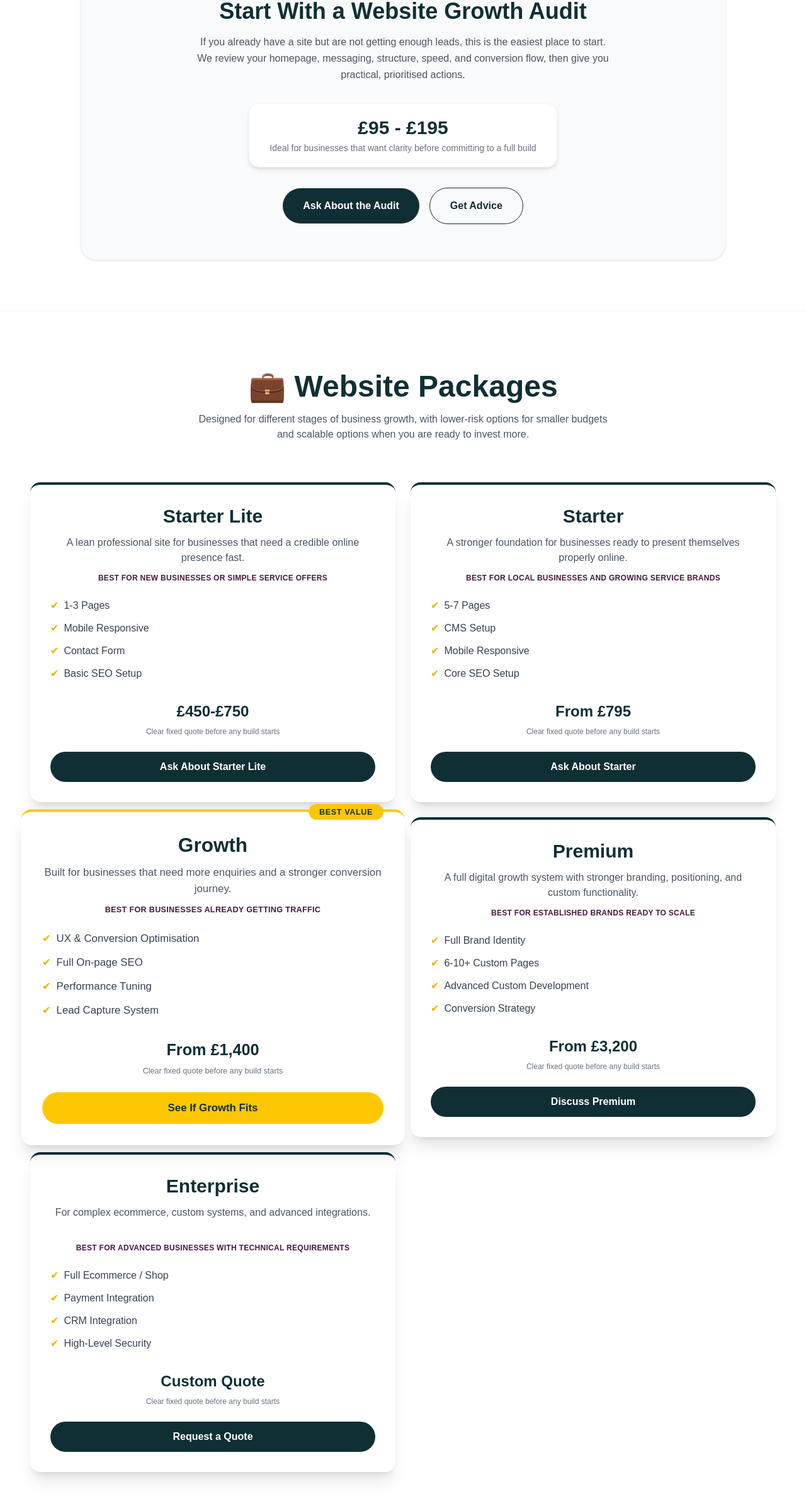
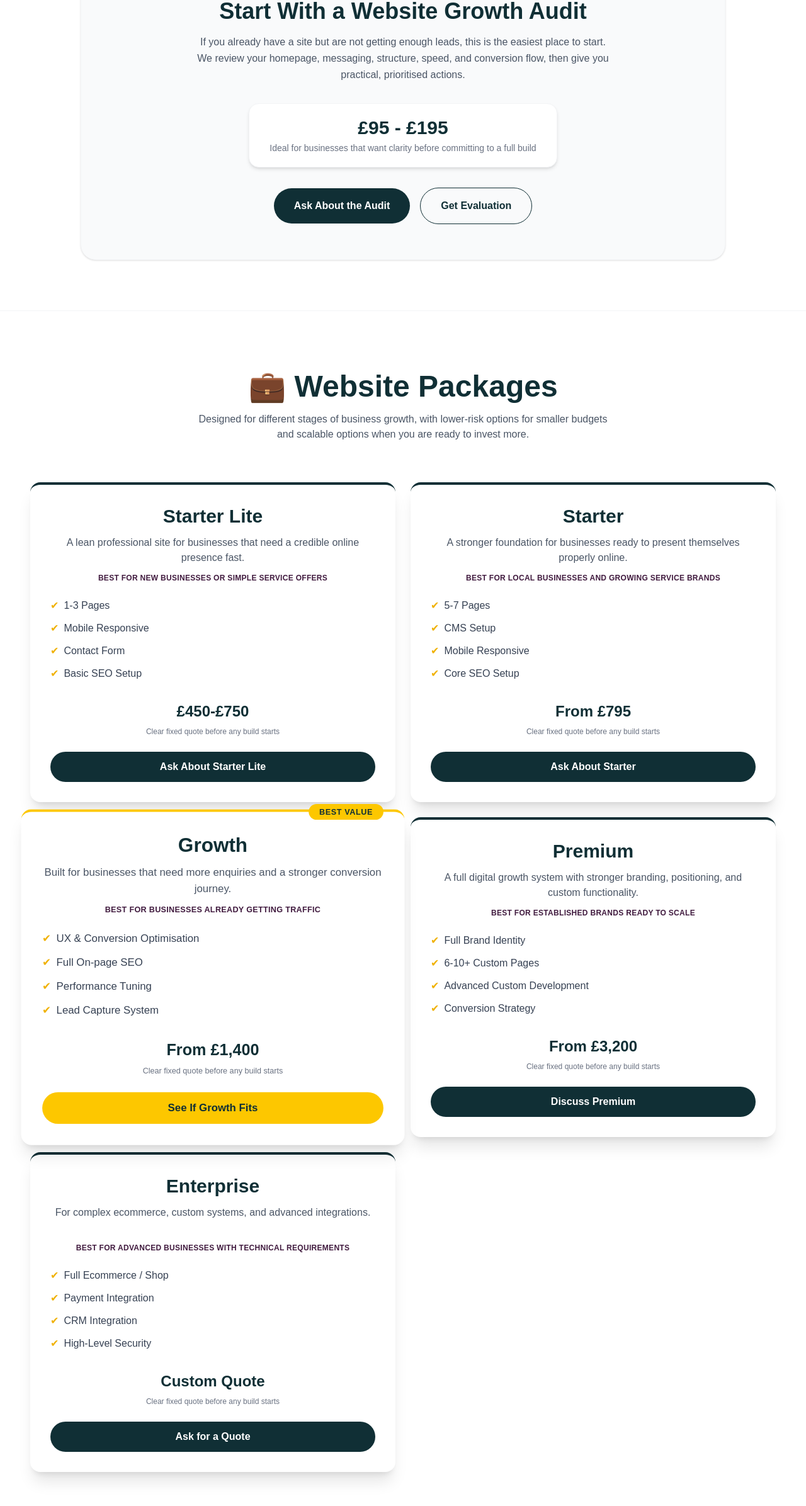
Before and after one commit to Getu4ever/karoldigital-site, a Next.js app: page /pricing in a window 1280 px wide. Shown: the part 1464-3856 px from the top of the page at 63% size. Built offline with nearby package versions, Linux system fonts and the light colour scheme.

Commit message:
pricing page button updated

```diff
--- a/app/pricing/page.tsx
+++ b/app/pricing/page.tsx
@@ -223,7 +223,7 @@ export default function PricingPage() {
                 href="/contact"
                 className="inline-block border border-[#102f35] text-[#102f35] px-8 py-4 rounded-full font-bold hover:bg-[#102f35] hover:text-white transition"
               >
-                Get Advice
+                Get Evaluation
               </Link>
             </div>
           </div>
@@ -311,7 +311,7 @@ export default function PricingPage() {
                 "CRM Integration",
                 "High-Level Security",
               ]}
-              buttonText="Request a Quote"
+              buttonText="Ask for a Quote"
             />
           </div>
         </section>
```
